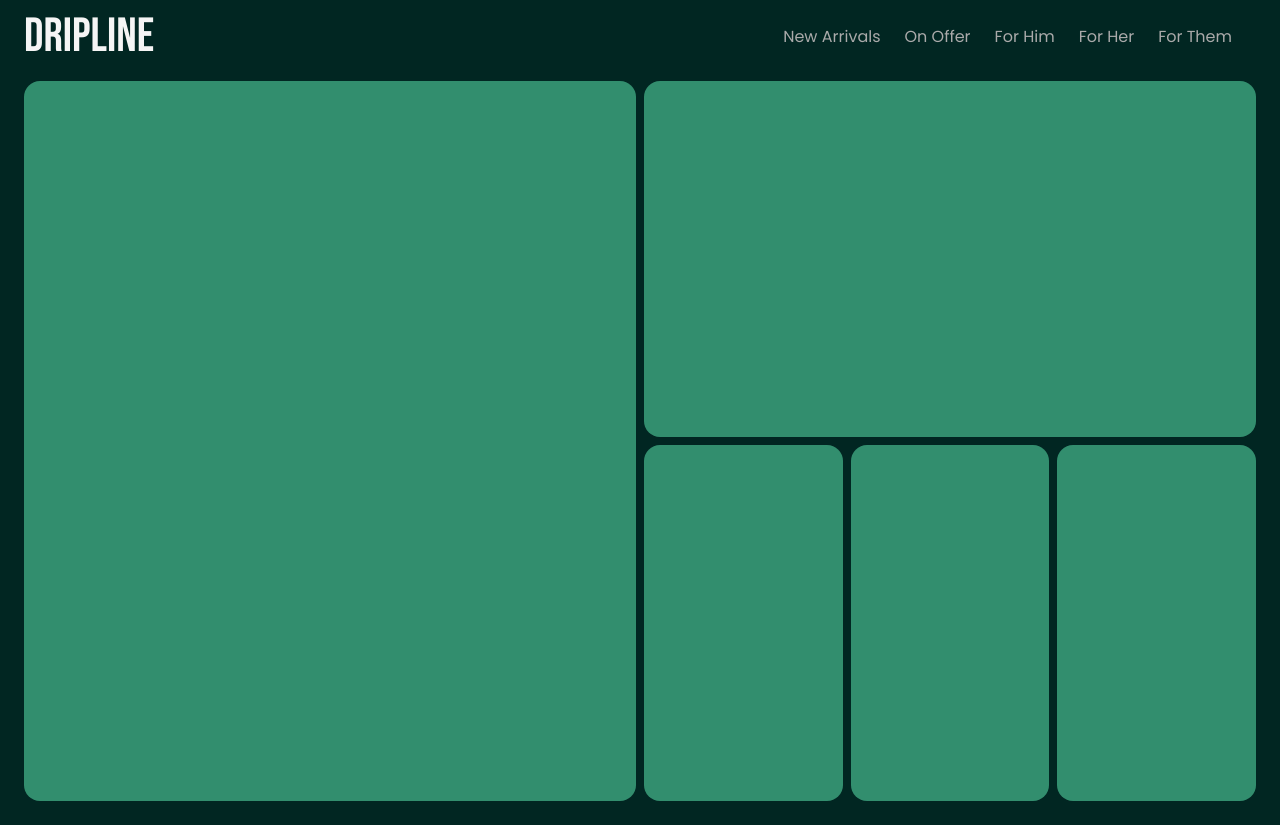
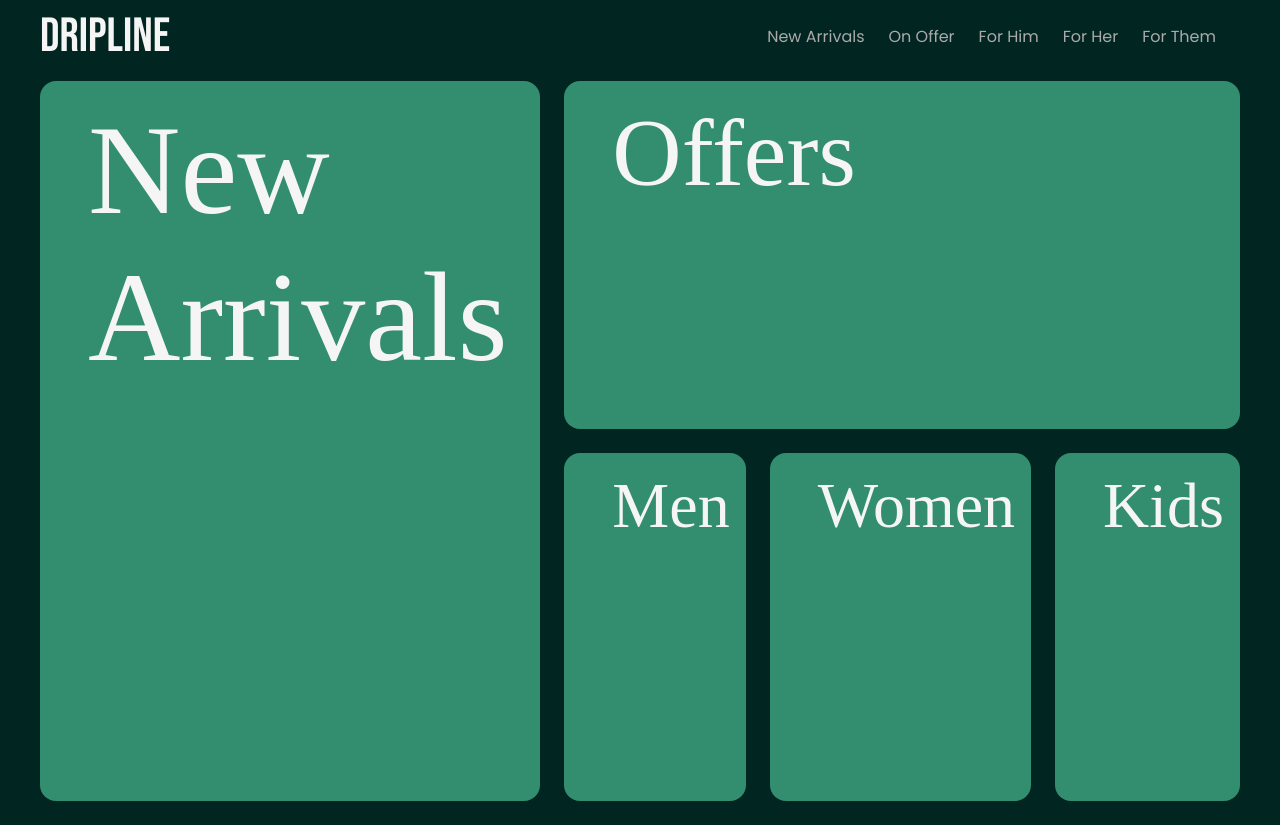
Before and after one commit to Mithu-Vulcan/thigashan-DiIT, a plain HTML site: page index.html in a window 1280 px wide. Drawn offline with Linux system fonts and the light colour scheme; a web font is replaced by a local one.

Commit message:
added title for bentos

```diff
--- a/index.html
+++ b/index.html
@@ -31,11 +31,13 @@
 
 		<section class="bento" id="bento">
 			<div class="bento-div">
-				<div class="div1"></div>
-				<div class="div2"></div>
-				<div class="div3"></div>
-				<div class="div4"></div>
-				<div class="div5"></div>
+				<div class="div1">
+					<p class="title">New Arrivals</p>
+				</div>
+				<div class="div2"><p class="title">Offers</p></div>
+				<div class="div3"><p class="title">Men</p></div>
+				<div class="div4"><p class="title">Women</p></div>
+				<div class="div5"><p class="title">Kids</p></div>
 			</div>
 		</section>
 	</body>
--- a/style.css
+++ b/style.css
@@ -1,4 +1,4 @@
-@import url("https://fonts.googleapis.com/css2?family=Bebas+Neue&family=Poppins:ital,wght@0,100;0,200;0,300;0,400;0,500;0,600;0,700;0,800;0,900;1,100;1,200;1,300;1,400;1,500;1,600;1,700;1,800;1,900&display=swap");
+@import url("https://fonts.googleapis.com/css2?family=Bebas+Neue&family=DM+Serif+Text:ital@0;1&family=Poppins:ital,wght@0,100;0,200;0,300;0,400;0,500;0,600;0,700;0,800;0,900;1,100;1,200;1,300;1,400;1,500;1,600;1,700;1,800;1,900&display=swap");
 
 :root {
 	--primary-color: #012622;
@@ -19,6 +19,8 @@ html {
 section {
 	margin: 0;
 	padding: 1rem;
+    padding-left: 2rem;
+    padding-right: 2rem;
 }
 
 .header {
@@ -64,33 +66,58 @@ section {
 	display: grid;
 	grid-template-columns: repeat(6, 1fr);
 	grid-template-rows: repeat(6, 1fr);
-	grid-column-gap: 8px;
-	grid-row-gap: 8px;
-    height: 90vh;
+	grid-column-gap: 1.5rem;
+	grid-row-gap: 1.5rem;
+	height: 90vh;
 }
 
+.bento-div .title {
+	margin: 0;
+	padding-left: 2rem;
+	font-family: "DM Serif Text";
+	font-size: 8rem;
+	color: var(--text-main);
+}
+.div1,
+.div2,
+.div3,
+.div4,
+.div5 {
+    padding: 1rem;
+    background-color: var(--secondary-color);
+    border-radius: 1rem;
+    transition: transform 0.3s ease;
+}
 .div1 {
 	grid-area: 1 / 1 / 7 / 4;
-    background-color: var(--secondary-color);
-    border-radius: 1rem;
 }
+
 .div2 {
-    grid-area: 1 / 4 / 4 / 7;
-    border-radius: 1rem;
-    background-color: var(--secondary-color);
+	grid-area: 1 / 4 / 4 / 7;
+}
+.div2 .title {
+    font-size: 6rem;
 }
 .div3 {
-    background-color: var(--secondary-color);
-    border-radius: 1rem;
 	grid-area: 4 / 4 / 7 / 5;
 }
 .div4 {
-    background-color: var(--secondary-color);
-    border-radius: 1rem;
 	grid-area: 4 / 5 / 7 / 6;
 }
 .div5 {
-    background-color: var(--secondary-color);
-    border-radius: 1rem;
 	grid-area: 4 / 6 / 7 / 7;
 }
+
+.div3 .title,
+.div4 .title,
+.div5 .title {
+	font-size: 4rem;
+}
+
+.div1:hover,
+.div2:hover,
+.div3:hover,
+.div4:hover,
+.div5:hover {
+    transform: scale(1.02);
+}
```
Also changed, not shown: assets/bento-new-arrival.jpg (added), assets/coral-dress-removebg-preview.png (added), assets/coral-dress.webp (added), assets/coral.png (added).
